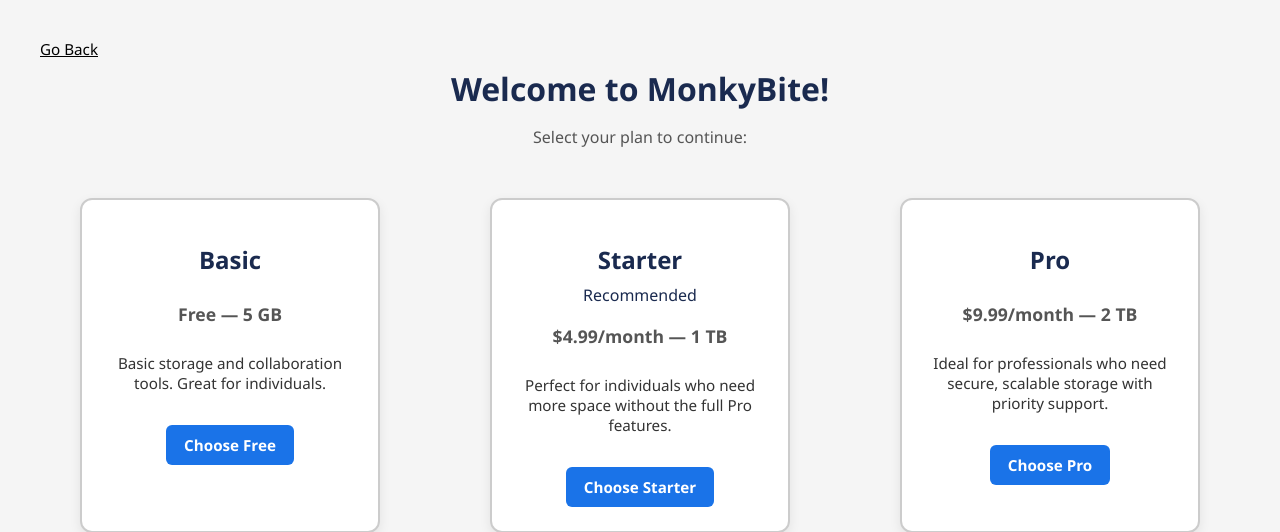
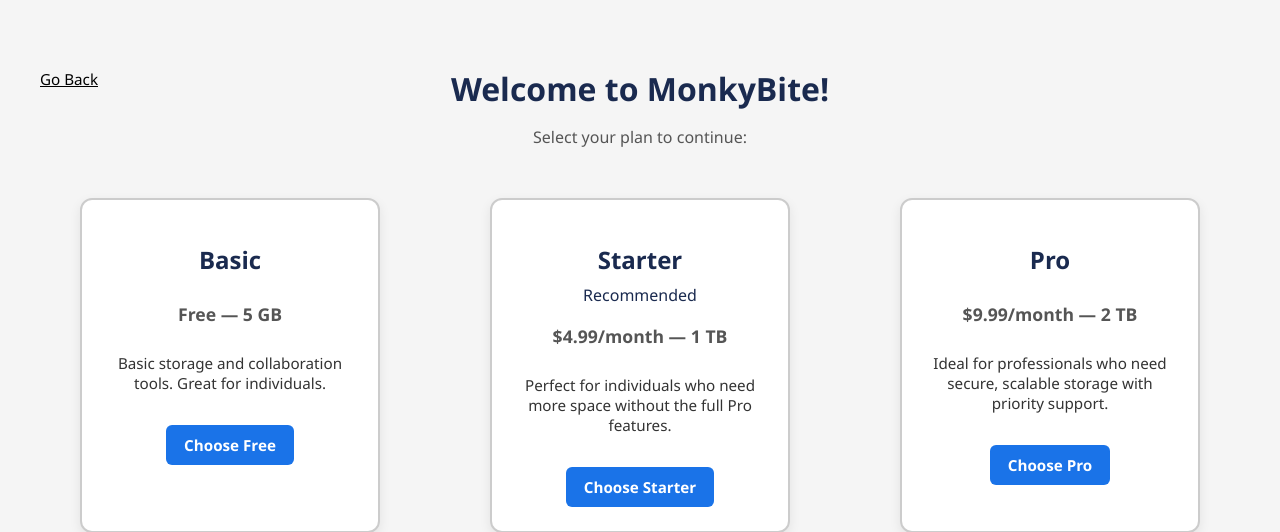
Before and after one commit to Albreves73/monkybite, a PHP site: page /plans.html in a window 1280 px wide. Shown: the part 81-613 px from the top of the page. Run offline with PHP 8.4, Linux system fonts and the light colour scheme.

Commit message:
Update style.css

```diff
--- a/style.css
+++ b/style.css
@@ -9,7 +9,7 @@ body {
 
 .go-back {
   position: absolute;
-  top: 120px;
+  top: 150px;
   left: 40px;
   text-decoration: underline;
   color: #000;
```
